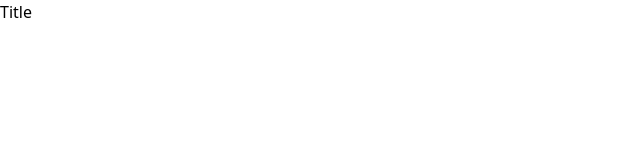
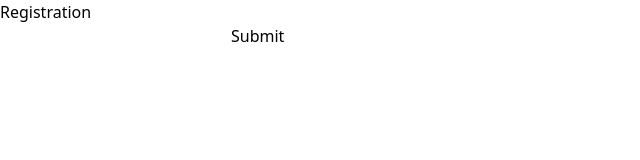
Before and after one commit to hayaman3/react-component-formik, a React (Vite) app: page / in a window 1280 px wide. Shown: the top 160 px of the page, without its empty margins (0-640 px from the left). Built offline with nearby package versions, Linux system fonts and the light colour scheme.

Commit message:
added bare folder and file structure

```diff
--- a/package.json
+++ b/package.json
@@ -10,9 +10,11 @@
     "preview": "vite preview"
   },
   "dependencies": {
+    "classnames": "^2.3.2",
     "formik": "^2.4.2",
     "react": "^18.2.0",
-    "react-dom": "^18.2.0"
+    "react-dom": "^18.2.0",
+    "yup": "^1.2.0"
   },
   "devDependencies": {
     "@types/react": "^18.2.14",
--- a/src/App.tsx
+++ b/src/App.tsx
@@ -1,5 +1,9 @@
-function App() {
-	return <>Title</>;
+import RegistrationPage from './app/registration/Page';
+
+export default function App() {
+	return (
+		<main className="flex flex-col items-center justify-between">
+			<RegistrationPage />
+		</main>
+	);
 }
-
-export default App;
--- /dev/null
+++ b/src/app/registration/Page.tsx
@@ -0,0 +1,25 @@
+'use client';
+import { FunctionComponent } from 'react';
+import RegistrationForm from './_components/Form';
+import Stack from '../../components/Layout/Stack';
+
+export type RegistrationPageProps = {
+	// No Props
+};
+
+const RegistrationPage: FunctionComponent<RegistrationPageProps> = props => {
+	const handleSubmit = (formData: any) => {
+		console.log(formData);
+	};
+
+	return (
+		<div className="mx-auto w-96">
+			<Stack>
+				<h1>Registration</h1>
+				<RegistrationForm onSubmit={handleSubmit} />
+			</Stack>
+		</div>
+	);
+};
+
+export default RegistrationPage;
--- /dev/null
+++ b/src/app/registration/_components/Form.tsx
@@ -0,0 +1,18 @@
+import { FunctionComponent } from 'react';
+
+export type RegistrationFormProps = {
+	onSubmit: (form: FormData) => void;
+};
+
+const RegistrationForm: FunctionComponent<RegistrationFormProps> = ({
+	onSubmit,
+}) => {
+	return (
+		<form>
+			<input type="text" />
+			<button type="submit">Submit</button>
+		</form>
+	);
+};
+
+export default RegistrationForm;
--- /dev/null
+++ b/src/components/Layout/Stack.tsx
@@ -0,0 +1,15 @@
+import React, { FunctionComponent } from 'react';
+import classNames from 'classnames';
+
+export type StackProps = {
+	children: React.ReactNode;
+	className?: string;
+};
+
+const Stack: FunctionComponent<StackProps> = ({ children, className = '' }) => {
+	return (
+		<div className={classNames('flex flex-col', className)}>{children}</div>
+	);
+};
+
+export default Stack;
```
Also changed, not shown: src/components/Forms/FormControl.tsx (added, +21 -0 lines), src/app/login/Page.tsx (added), src/app/login/_components/Form.tsx (added), src/components/Forms/TextInput.tsx (added), 1 other file (tests, documents, lock files or other folders).
